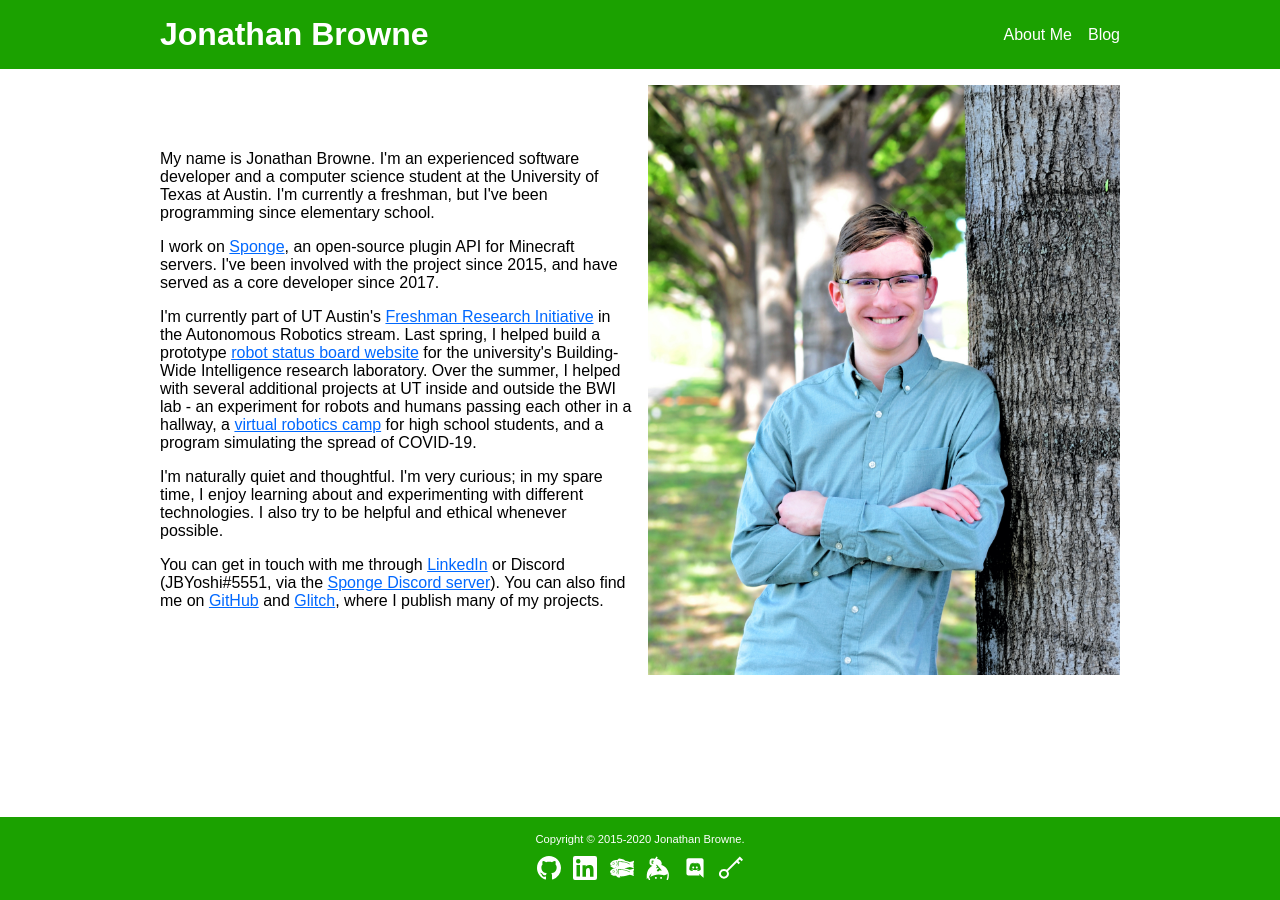
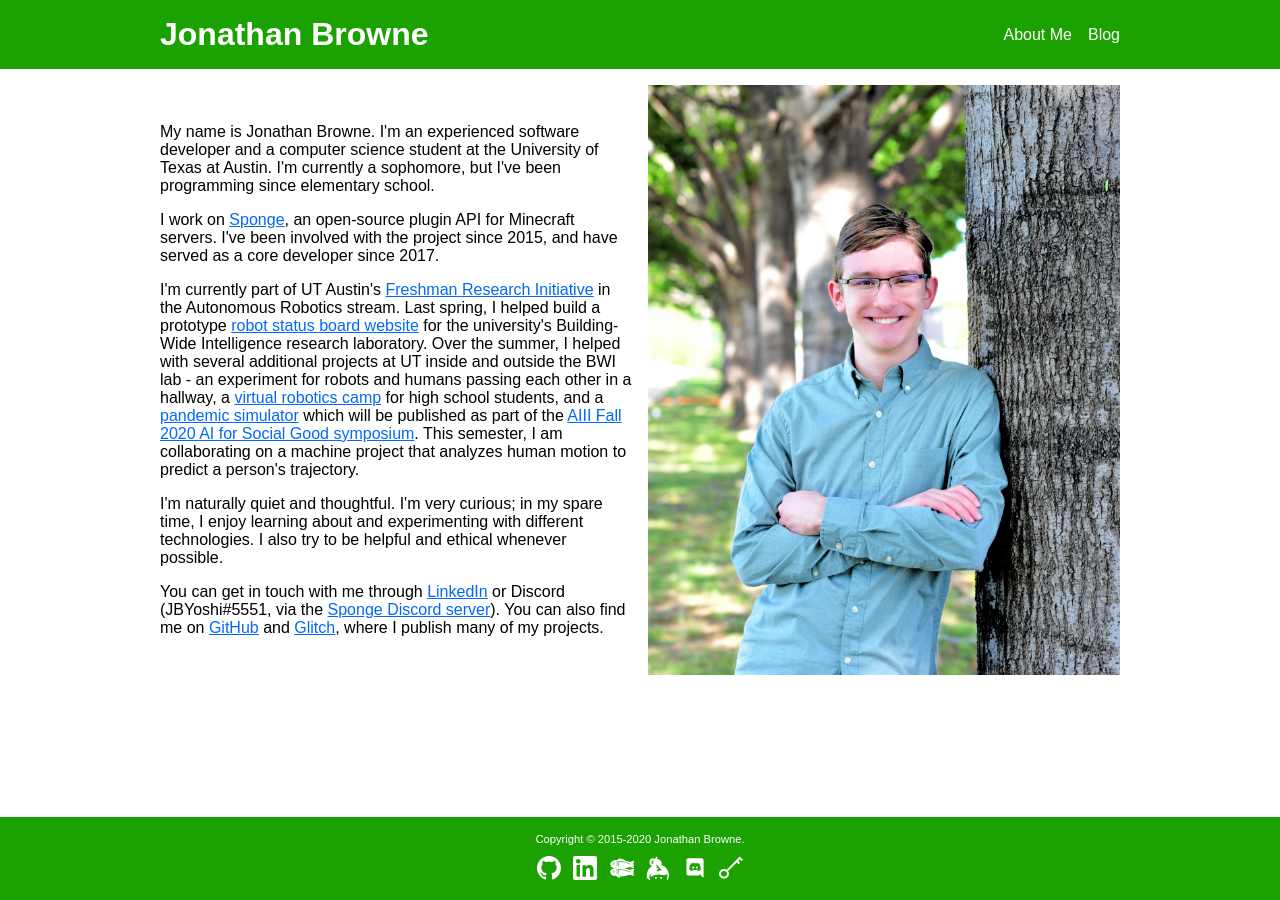
Before and after one commit to JBYoshi/jbyoshi.github.io, a Jekyll site: the page built from index.html, in a window 1280 px wide. Built offline with Jekyll 4.4.1, drawn with Linux system fonts in a browser that asks for light colours.

Commit message:
Update bio.

```diff
--- a/index.html
+++ b/index.html
@@ -16,7 +16,7 @@ relme: true
 <div class="left-column">
 <p>
     My name is Jonathan Browne. I'm an experienced software developer and a computer science
-    student at the University of Texas at Austin. I'm currently a freshman, but I've been
+    student at the University of Texas at Austin. I'm currently a sophomore, but I've been
     programming since elementary school.
 </p>
 
@@ -34,7 +34,11 @@ relme: true
     several additional projects at UT inside and outside the BWI lab - an experiment for robots and
     humans passing each other in a hallway, a
     <a href="https://www.cs.utexas.edu/outreach/camps/robotics">virtual robotics camp</a> for high
-    school students, and a program simulating the spread of COVID-19.
+    school students, and a <a href="https://github.com/SonyAI/PandemicSimulator">pandemic
+    simulator</a> which will be published as part of the
+    <a href="https://ai-for-socialgood.github.io/">AIII Fall 2020 AI for Social Good symposium</a>.
+    This semester, I am collaborating on a machine project that analyzes human motion to predict a
+    person's trajectory.
 </p>
 
 <p>
```
